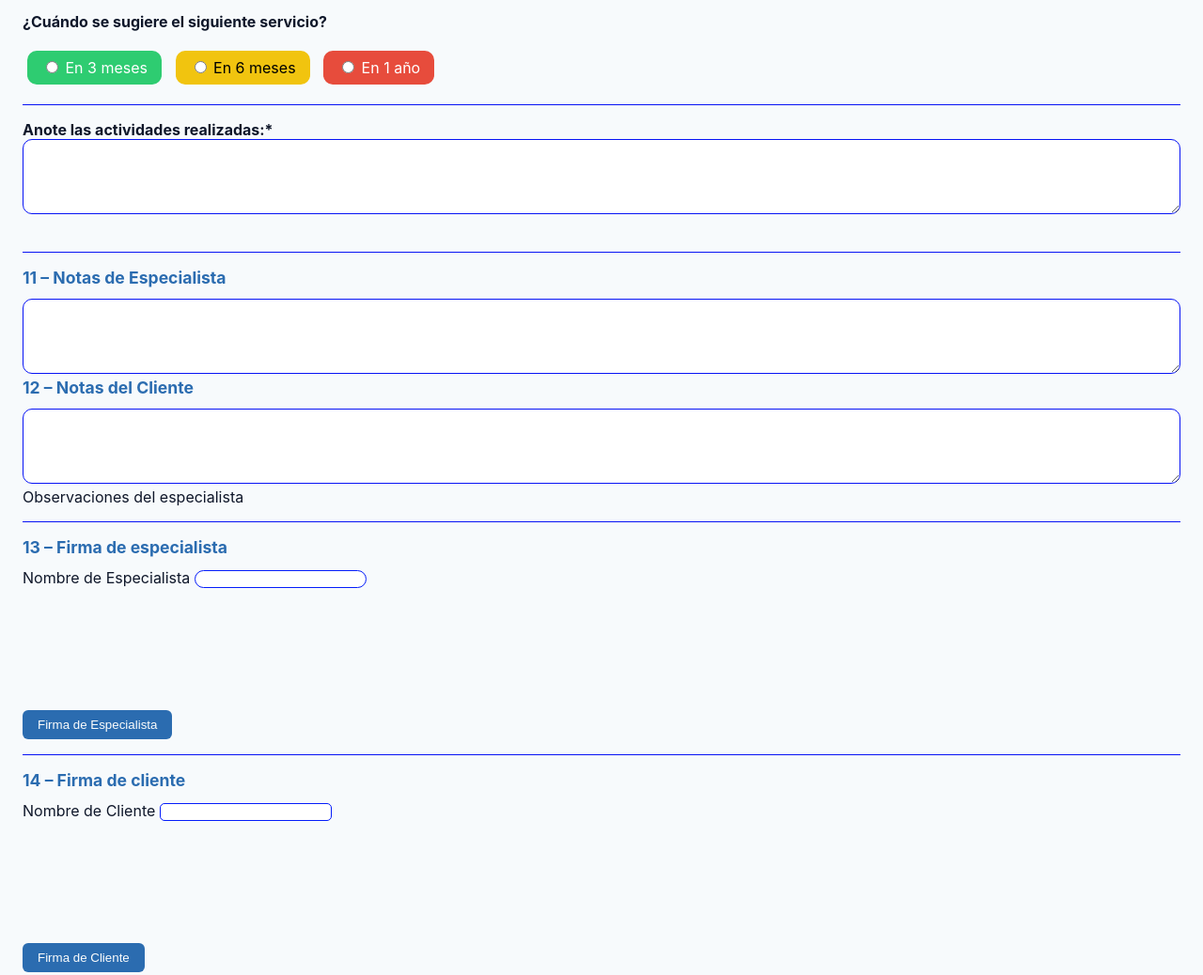
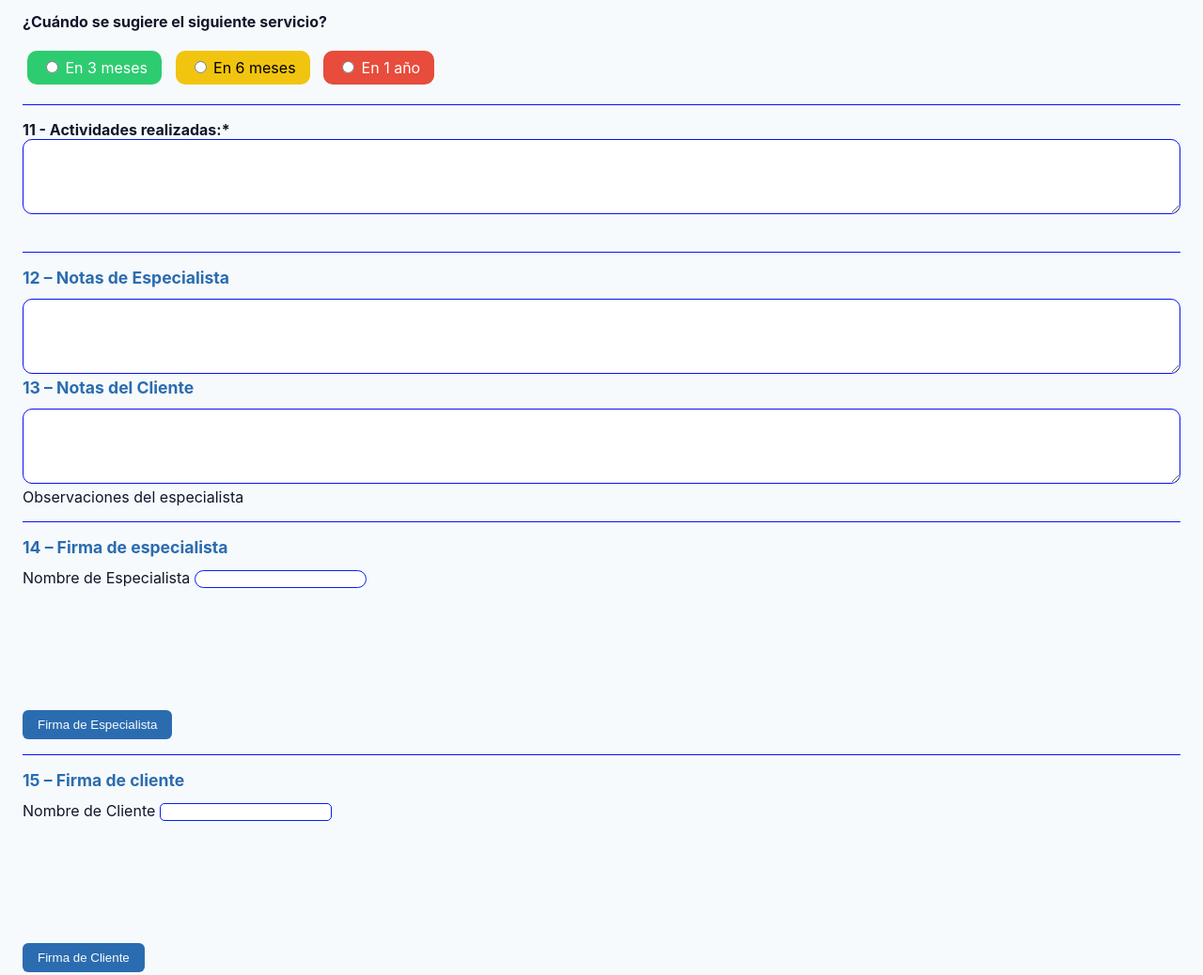
Before and after one commit to GF-2026/Start_on_Report, a plain HTML site: page index.html in a window 1280 px wide. Shown: the part 3729-4767 px from the top of the page at 94% size. Drawn offline with Linux system fonts and the light colour scheme.

Commit message:
Update index.html

```diff
--- a/index.html
+++ b/index.html
@@ -345,25 +345,25 @@
 
 <p id="resultado_servicio"></p>
 <hr>
-            <div><label><strong>Anote las actividades realizadas:*<br></strong></label></div>
+            <div><label><strong>11 - Actividades realizadas:*<br></strong></label></div>
             <div class="fullwidth"><textarea id="act_work"></textarea></label></div><br>
 
             <hr>
-            <div class="section-header"><strong>11 – Notas de Especialista</strong></div>
+            <div class="section-header"><strong>12 – Notas de Especialista</strong></div>
             <textarea id="notes_Esp"></textarea>
-            <div class="section-header"><strong>12 – Notas del Cliente</strong></div>
+            <div class="section-header"><strong>13 – Notas del Cliente</strong></div>
             <textarea id="notes_Cus"></textarea>Observaciones del especialista
 
             <!-- 10 – Firma de especialista -->
             <hr>
-            <div class="section-header"><strong>13 – Firma de especialista</strong></div>
+            <div class="section-header"><strong>14 – Firma de especialista</strong></div>
             <div><label>Nombre de Especialista</label><input type="text" id="name_esp"></div>
             <button type="button" id="openSignatureEsp">Firma de Especialista</button>
             <canvas id="signaturePreviewEsp" width="300" height="150"></canvas>
 
             <!-- 11 – Firma de cliente -->
             <hr>
-            <div class="section-header"><strong>14 – Firma de cliente</strong></div>
+            <div class="section-header"><strong>15 – Firma de cliente</strong></div>
             <div><label>Nombre de Cliente</label><input type="text" id="name_cus"></div>
             <button type="button" id="openSignatureCus">Firma de Cliente</button>
             <canvas id="signaturePreviewCus" width="300" height="150"></canvas>
```
